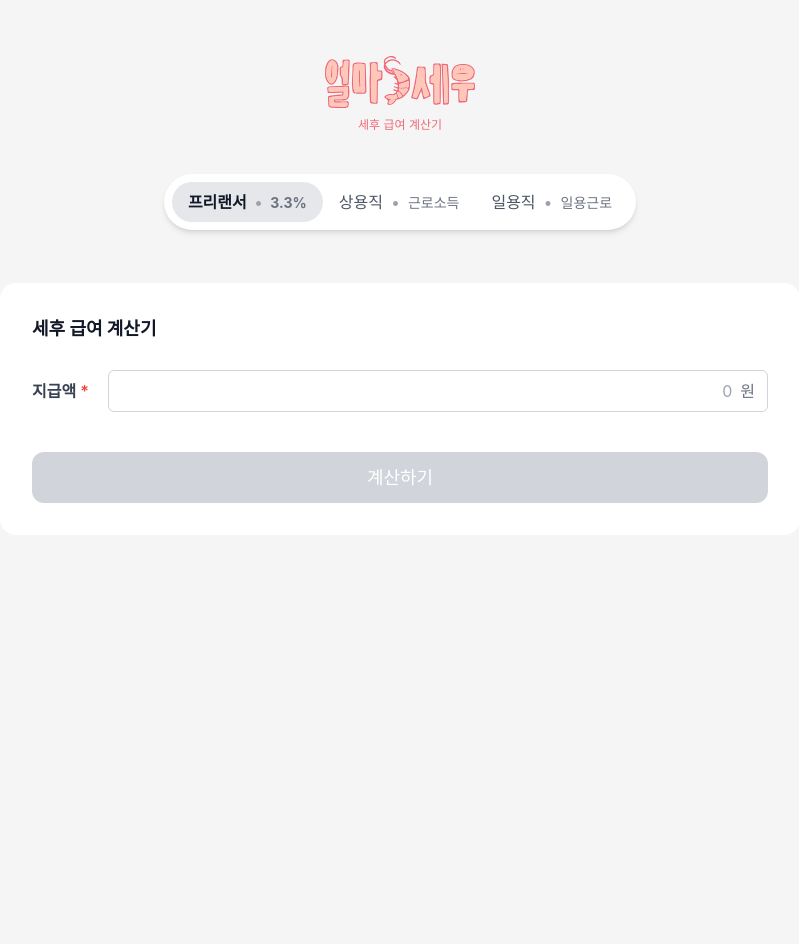
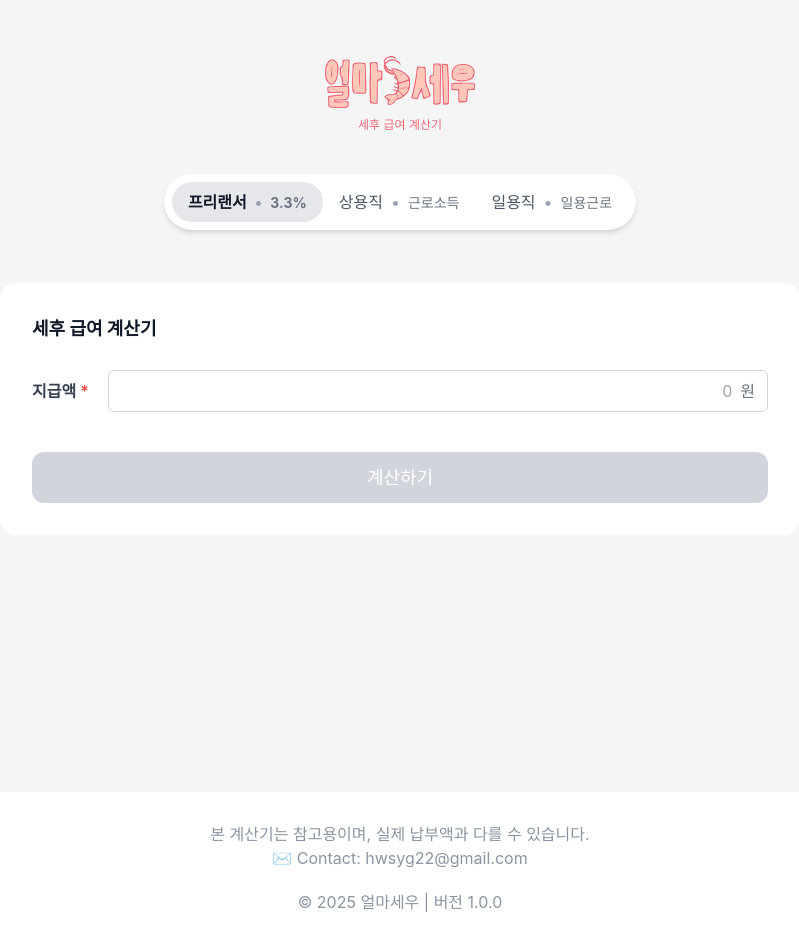
Before and after one commit to michelle-jeon/shrimply-calc-pay, a React (Vite) app: page / in a window 1280 px wide. Shown: the whole page, without its empty margins (240-1039 px from the left). Before the commit the page ends 800 px from the top, so only its background shows below. Built offline with nearby package versions, Linux system fonts and the light colour scheme; a web font is replaced by a local one.

Commit message:
feat: footer 생성

```diff
--- a/src/App.styles.ts
+++ b/src/App.styles.ts
@@ -4,7 +4,6 @@ import styled from 'styled-components';
 export const AppContainer = styled.div`
   max-width: 1280px;
   margin: 0 auto;
-  padding: 2rem;
   text-align: center;
 `;
 
--- /dev/null
+++ b/src/components/Footer/Footer.styles.ts
@@ -0,0 +1,10 @@
+import styled from 'styled-components';
+
+export const FooterSection = styled.div`
+  width:100%;
+  margin-top:225px;
+  background-color:#fff;
+  padding:30px 0;
+  color:#8B95A1;
+  font-weight:400;
+`
--- /dev/null
+++ b/src/components/Footer/Footer.tsx
@@ -0,0 +1,14 @@
+import * as S from './Footer.styles'
+
+export default function Footer(){
+  return (
+  <S.FooterSection>
+    <div>
+      <p>본 계산기는 참고용이며, 실제 납부액과 다를 수 있습니다.</p>
+      <p>✉️ Contact: hwsyg22@gmail.com</p>
+
+      <p className='mt-5'>© 2025 얼마세우 | 버전 1.0.0</p>
+    </div>
+  </S.FooterSection>
+  )
+}
--- a/src/pages/Home.tsx
+++ b/src/pages/Home.tsx
@@ -3,7 +3,10 @@ import CalculatorSection from "../components/CalculatorSection/CalculatorSection
 import CalculatorTabs from "../components/CalculatorTabs/CalculatorTabs";
 import Header from "../components/Header/Header";
 import styled from 'styled-components';
+import Footer from "../components/Footer/Footer";
 const HomeContainer = styled.div`
+
+    padding: 2rem;
   .container {
     display: flex;
     flex-direction: column;
@@ -13,7 +16,6 @@ const HomeContainer = styled.div`
     width: 100%;
     max-width: 1440px;
     margin: 0 auto;
-    padding: 0;
   }
 `;
 
@@ -22,6 +24,7 @@ const S = { HomeContainer };
 export default function Home(){
   const [selectedTab, setSelectedTab] = useState("프리랜서");
   return (
+    <div>
       <S.HomeContainer>
         <Header />
         <div className="container">
@@ -29,5 +32,7 @@ export default function Home(){
           <CalculatorSection selectedTab={selectedTab} />
         </div>
       </S.HomeContainer>
+      <Footer/>
+    </div>
   )
 }
```
Lines whose indentation alone changed are shown as unchanged.
